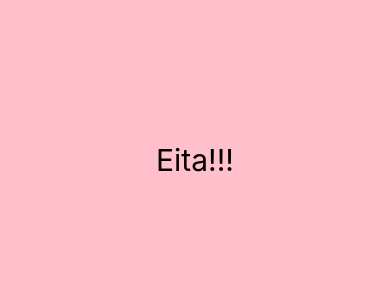
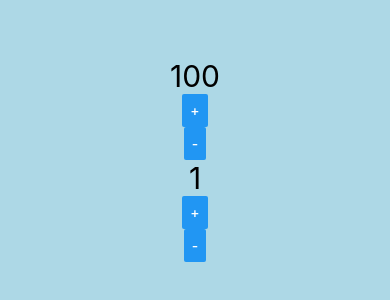
Before and after one commit to jana-dev/exercicios-fundamentos-react-native, a React Native app: screen / in a window 390 px wide. Shown: the part 262-562 px from the top of the page. Built offline with nearby package versions, Linux system fonts and the light colour scheme.

Commit message:
Exercicios de React Native
Revisando: components, estilos, props, useState, fragment, buttons, criando snipped

```diff
--- a/index.js
+++ b/index.js
@@ -3,7 +3,7 @@
  */
 
 import {AppRegistry} from 'react-native';
-import App from './src/App'; //importou o App.tsx que é com o padrão typescript, caso queira só com javascripto é só criar o arquivo App.js
+import App from './src/App';
 import {name as appName} from './app.json';
 
 AppRegistry.registerComponent(appName, () => App);
--- a/src/App.js
+++ b/src/App.js
@@ -1,49 +1,38 @@
 import React from 'react'
-import {View , StyleSheet} from 'react-native'
-//import Primeiro from './components/Primeiro'
-//import CompPadrao, {Comp1, Comp2} from './components/Multi'
-//import MinMax from './components/MinMax'
-//import Aleatorio from './components/Aleatorio'
-//import Titulo from './components/Titulo'
-//import Botao from './components/Botao'
-//import Contador from './components/Contador'
-//import Pai from './components/direta/Pai'
-//import Pai from './components/indireta/Pai'
-//import ContadorV2 from './components/contador/ContadorV2'
-import Diferenciar from './components/Diferenciar'
+import {View, StyleSheet} from 'react-native'
+
+
+import Contador from './components/Contador'
+// import Botao from './components/Botao'
+// import Titulo from './components/Titulo'
+// import Aleatorio from './components/Aleatorio'
+// import MinMax from './components/MinMax'
+// import Multi, {Comp1, Comp2} from './components/Multi'
+// import Primeiro from './components/Primeiro'
 
 export default () => (
     <View style={style.App}>
-       <Diferenciar />
-        {/*
-            <ContadorV2 />
-            <Pai />
-            <Pai />
-            <Titulo principal="Cadastro Produto"
-            secundario="Tela de Cadastro" />
-            <Aleatorio ale="1"/>
-            <Aleatorio ale="2"/>
-            <Aleatorio ale="3"/>
-            <MinMax min={3} max={20} />
-            <MinMax min={5} max={13} />
-        */}
-
-        {/*
-        <CompPadrao />
+        <Contador inicial={100} passo={5} />
+        <Contador/>
+        {/* <Botao /> */}
+        {/* <Titulo principal="Cadastro" secundario="Tela de Cadastro de Produto" /> */}
+        {/* <Aleatorio min={1} max={160} />
+        <Aleatorio min={1} max={160} /> */}
+        {/* <MinMax min={3} max={20} />
+        <MinMax min={15} max={45} /> */}
+        {/* <Multi />
         <Comp1 />
         <Comp2 />
-        <Primeiro />
-        */}
-
+        <Primeiro /> */}
     </View>
 )
 
 const style = StyleSheet.create({
     App:{
-        backgroundColor: 'pink',
+        backgroundColor: '#ADD8E6',
         flex: 1,
         justifyContent: 'center',
         alignItems: 'center',
-        padding: 20,
+        padding: 20
     }
 })
--- a/src/components/MinMax.js
+++ b/src/components/MinMax.js
@@ -5,7 +5,7 @@ import Estilo from './estilo'
 export default (props) => {
     console.warn(props)
     return (
-        <Text style={Estilo.txtGrande}>
+        <Text style={Estilo.txtMedio}>
             O valor {props.max} é maior que o valor de {props.min}
         </Text>
     )
--- a/src/components/Primeiro.js
+++ b/src/components/Primeiro.js
@@ -3,7 +3,8 @@ import {Text} from 'react-native'
 import Estilo from './estilo'
 
 export default () => {
-    return (
-        <Text style={Estilo.txtGrande}>Primeiro componente</Text>
+    // console.warn("Opa")
+    return(
+        <Text style={Estilo.txtGrande}>Primeiro</Text>
     )
 }
--- a/src/components/estilo.js
+++ b/src/components/estilo.js
@@ -3,6 +3,8 @@ import {StyleSheet} from 'react-native'
 export default StyleSheet.create({
     txtGrande:{
         fontSize: 30,
-        textAlign: 'center',
+    },
+    txtMedio:{
+        fontSize: 20,
     }
 })
```
Also changed, not shown: src/components/Aleatorio.js (+4 -4 lines), src/components/Contador.js (+8 -1 lines), src/components/Titulo.js (+6 -8 lines), src/components/temp.js (added, +9 -0 lines).
